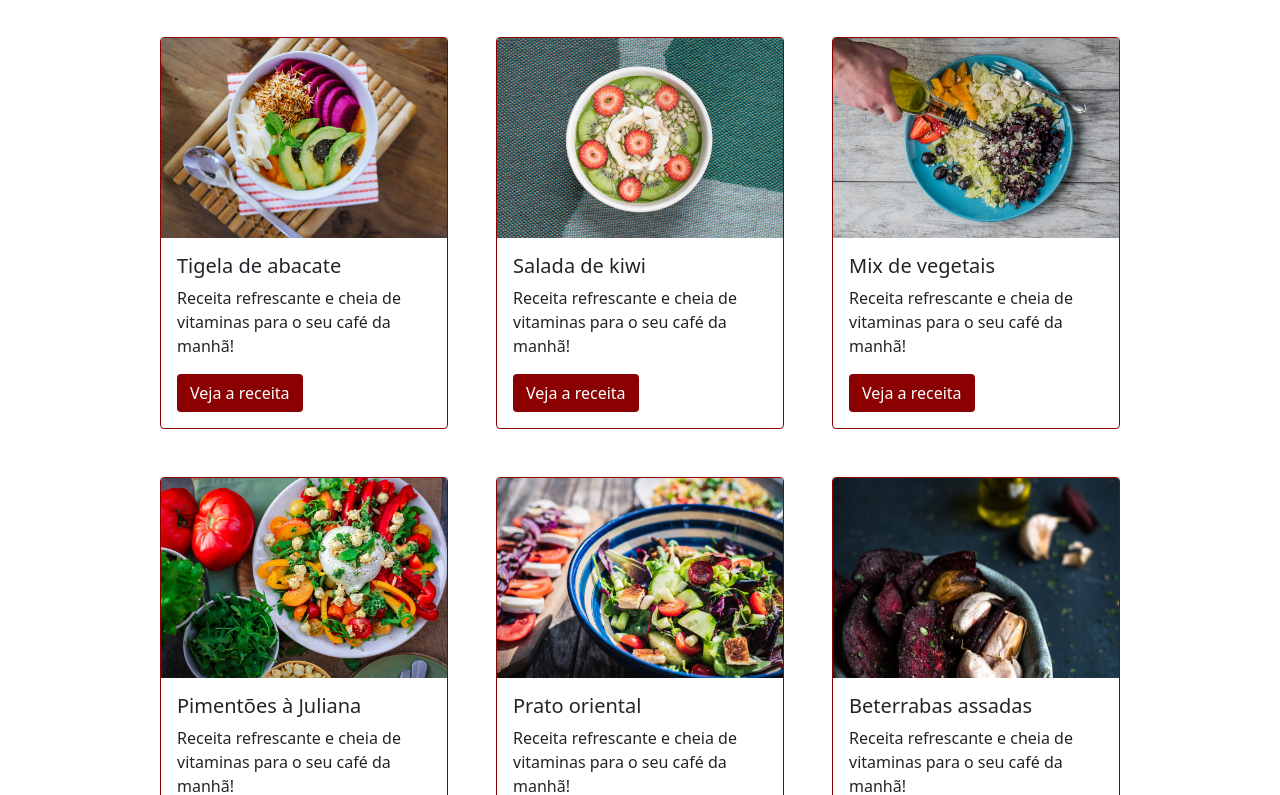
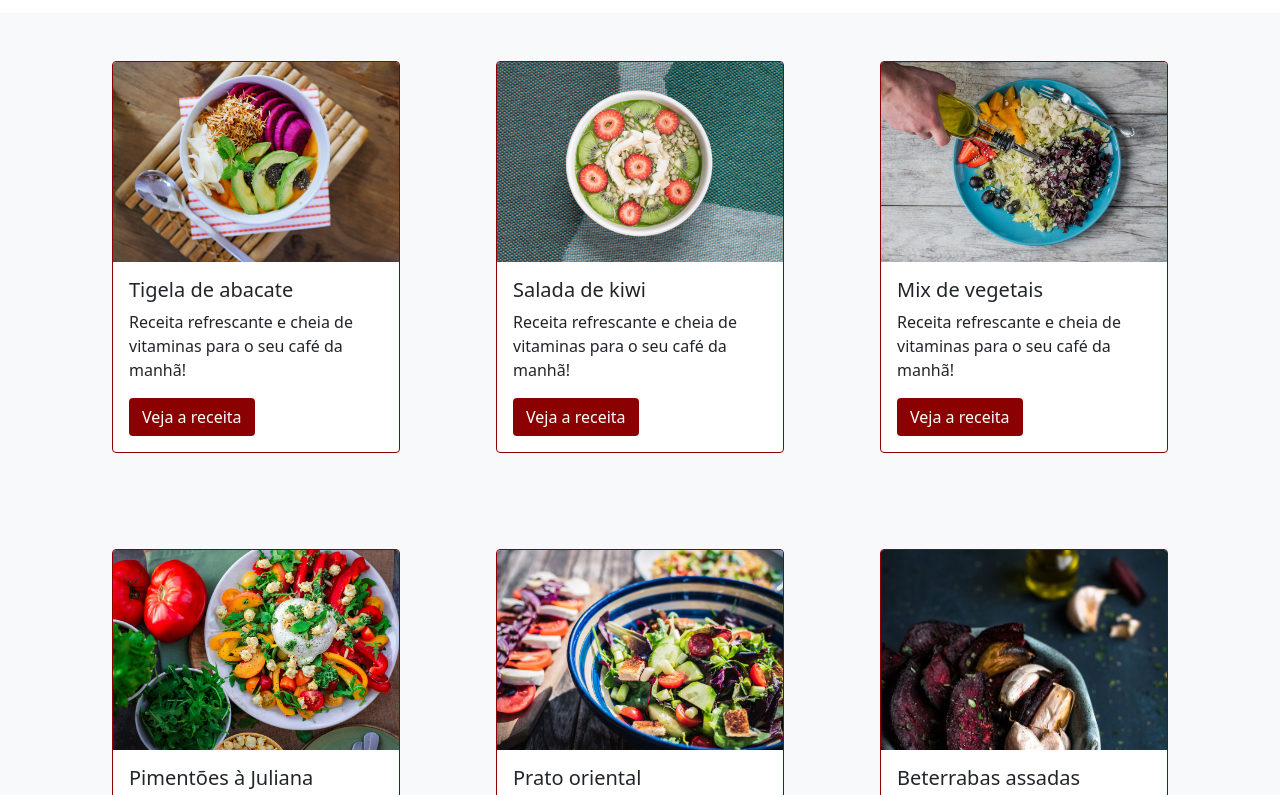
Before and after one commit to larasimmer/landingpage-receitas, a plain HTML site: page index.html in a window 1280 px wide. Shown: the part 635-1430 px from the top of the page. Drawn offline with nearby package versions, Linux system fonts and the light colour scheme.

Commit message:
Adição de cor do background da seção de receitas

```diff
--- a/index.html
+++ b/index.html
@@ -65,9 +65,9 @@
       <p class="text-center text-secondary pb-5">Nossas receitas ajudam você a aproveitar melhor os alimentos, economizar, ganhar tempo e praticidade</p>
     </section>
 
-    <section class="receitas container">
+    <section class="receitas container-fluid bg-light">
       <div class="row justify-content-center">
-        <article class="card borda-cor-especial col-md-4 col-12 p-0 m-4">
+        <article class="card borda-cor-especial col-md-4 col-12 p-0 m-5">
         <img src="img/receita-abacate.jpg" class="card-img-top card-posicao-imagem" alt="Tigela com salada de abacate, vista superior.">
           <div class="card-body">
             <h5 class="card-title">Tigela de abacate</h5>
@@ -76,7 +76,7 @@
           </div>
         </article>
 
-        <article class="card borda-cor-especial col-md-4 col-12 p-0 m-4">
+        <article class="card borda-cor-especial col-md-4 col-12 p-0 m-5">
         <img src="img/receita-kiwi.jpg" class="card-img-top card-posicao-imagem" alt="Tigela de mingau com kiwi, vista superior.">
           <div class="card-body">
             <h5 class="card-title">Salada de kiwi</h5>
@@ -85,7 +85,7 @@
           </div>
         </article>
 
-        <article class="card borda-cor-especial col-md-4 col-12 p-0 m-4">
+        <article class="card borda-cor-especial col-md-4 col-12 p-0 m-5">
         <img src="img/receita-mix.jpg" class="card-img-top card-posicao-imagem" alt="Prato com mix de vegetais e mão de pessoa adicionando azeite, vista superior.">
           <div class="card-body">
             <h5 class="card-title">Mix de vegetais</h5>
@@ -94,7 +94,7 @@
           </div>
         </article>
 
-        <article class="card borda-cor-especial col-md-4 col-12 p-0 m-4">
+        <article class="card borda-cor-especial col-md-4 col-12 p-0 m-5">
         <img src="img/receita-pimentoes.jpg" class="card-img-top card-posicao-imagem" alt="Prato de salada de pimentões com alguns ingredientes ao lado, vista superior.">
           <div class="card-body">
             <h5 class="card-title">Pimentões à Juliana</h5>
@@ -103,7 +103,7 @@
           </div>
         </article>
 
-        <article class="card borda-cor-especial col-md-4 col-12 p-0 m-4">
+        <article class="card borda-cor-especial col-md-4 col-12 p-0 m-5">
         <img src="img/receita-oriental.jpg" class="card-img-top card-posicao-imagem" alt="Tigela com salada de vegetais estilo oriental, vista de cima.">
           <div class="card-body">
             <h5 class="card-title">Prato oriental</h5>
@@ -112,7 +112,7 @@
           </div>
         </article>
 
-        <article class="card borda-cor-especial col-md-4 col-12 p-0 m-4">
+        <article class="card borda-cor-especial col-md-4 col-12 p-0 m-5">
         <img src="img/receita-beterrabas.jpg" class="card-img-top card-posicao-imagem" alt="Tigela com beterrabas e dentes de alho assados em primeiro plano, com ingredientes ao fundo.">
           <div class="card-body">
             <h5 class="card-title">Beterrabas assadas</h5>
```
